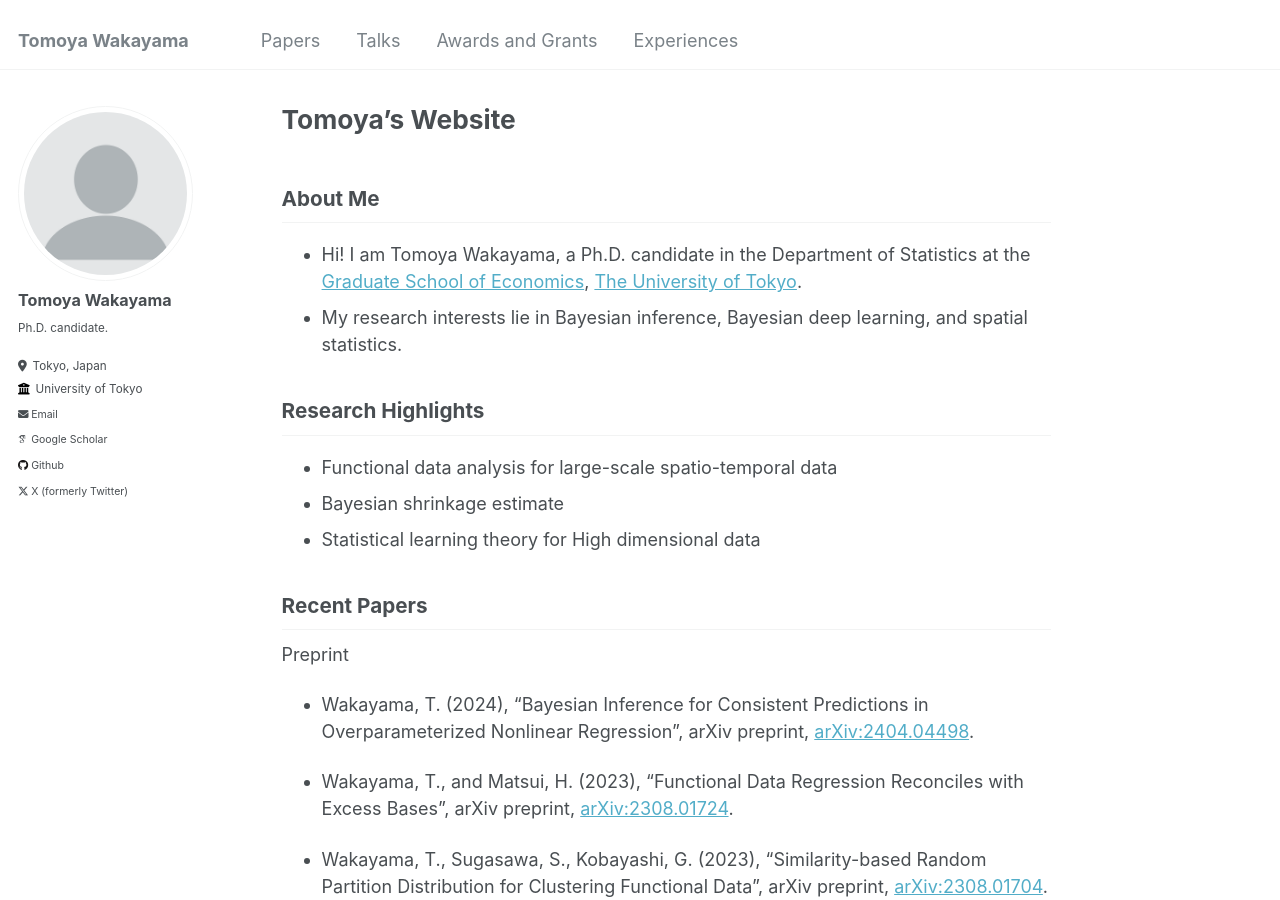
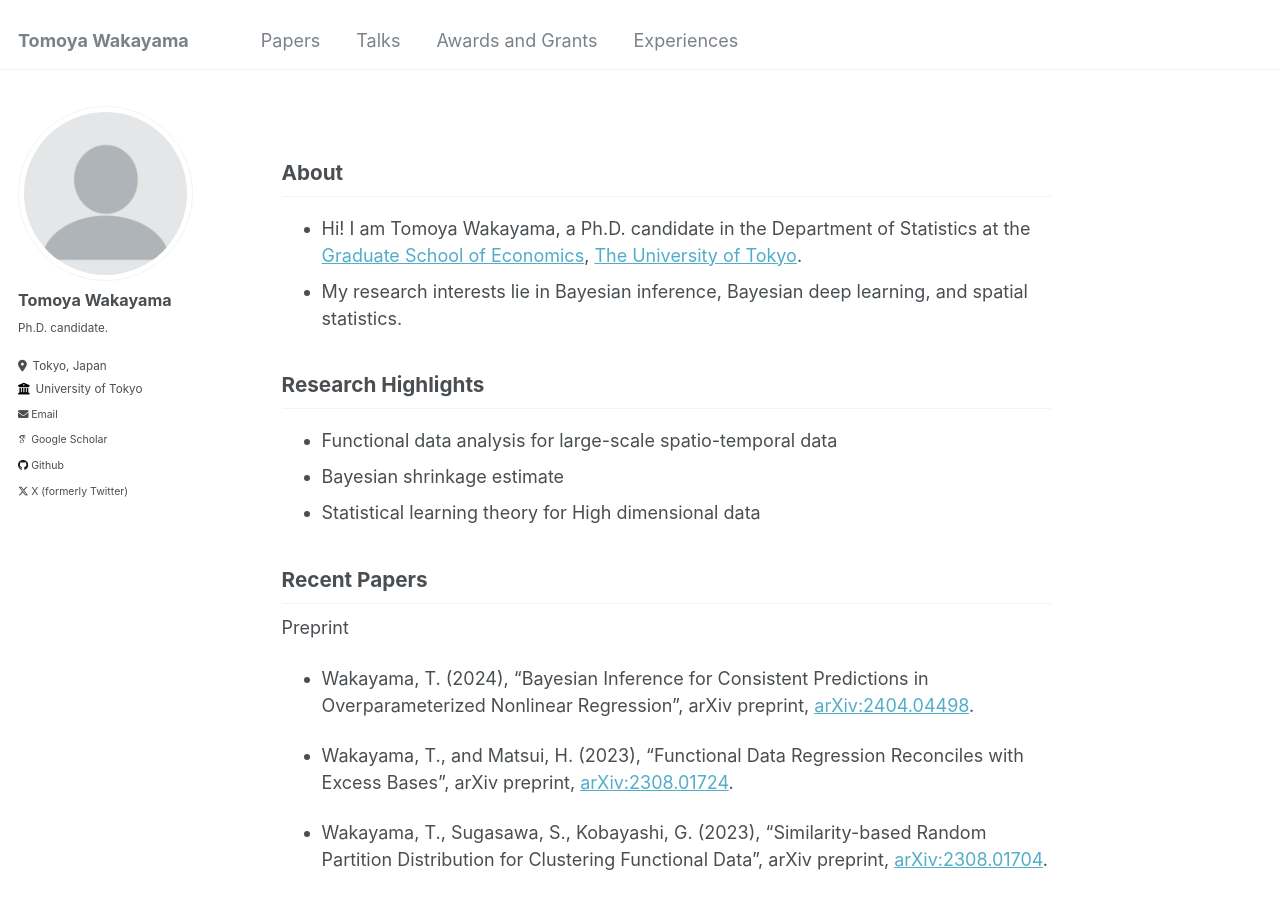
Before and after one commit to TomWaka/TomWaka.github.io, a Jekyll site: the page built from _pages/home.md, in a window 1280 px wide and 900 px high. Built offline with Jekyll 4.4.1, drawn with Linux system fonts in a browser that asks for light colours; some web fonts are replaced.

Commit message:
Update home.md

```diff
--- a/_pages/home.md
+++ b/_pages/home.md
@@ -1,6 +1,6 @@
 ---
 permalink: /
-title: "Tomoya's Website"
+title: ""
 excerpt: "Home"
 author_profile: true
 redirect_from:
@@ -8,7 +8,7 @@ redirect_from:
   - /home.html
 ---
 
-About Me
+About
 ------
 - Hi! I am Tomoya Wakayama, a Ph.D. candidate in the Department of Statistics at the [Graduate School of Economics](https://www.e.u-tokyo.ac.jp/index-e.html), [The University of Tokyo](https://www.u-tokyo.ac.jp/en/index.html).
 - My research interests lie in Bayesian inference, Bayesian deep learning, and spatial statistics.
```
